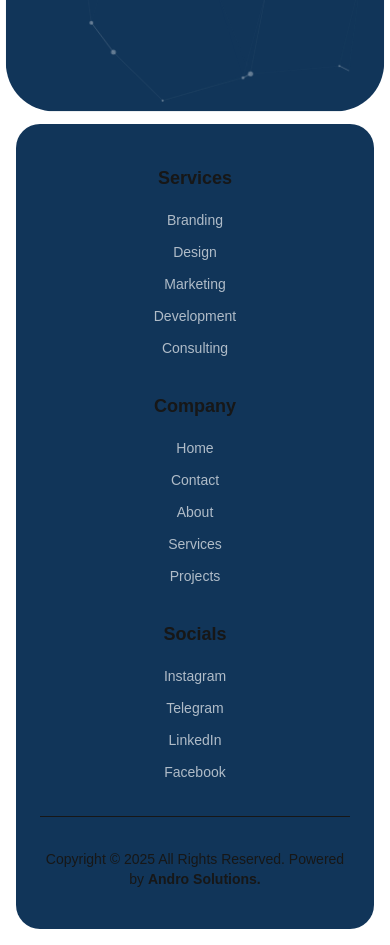
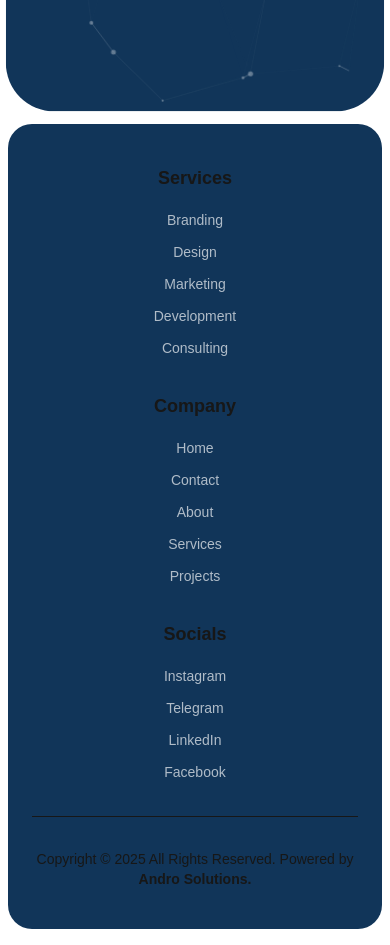
Before and after one commit to AndroSolutionsPersonal/Andro-Website, a Next.js app: page / in a window 390 px wide. Shown: the part 720-1665 px from the top of the page. Built offline with nearby package versions, Linux system fonts and the light colour scheme.

Commit message:
Fixed the Footer v2... The padding was a mess

```diff
--- a/pages/index.js
+++ b/pages/index.js
@@ -20,7 +20,7 @@ export default function Home() {
         <Navbar />
       </section>
       <Hero />
-      <footer className="px-4 pb-4">
+      <footer className="px-2 pb-2 md:px-4 md:pb-4">
         <Footer />
       </footer>
     </main>
```
